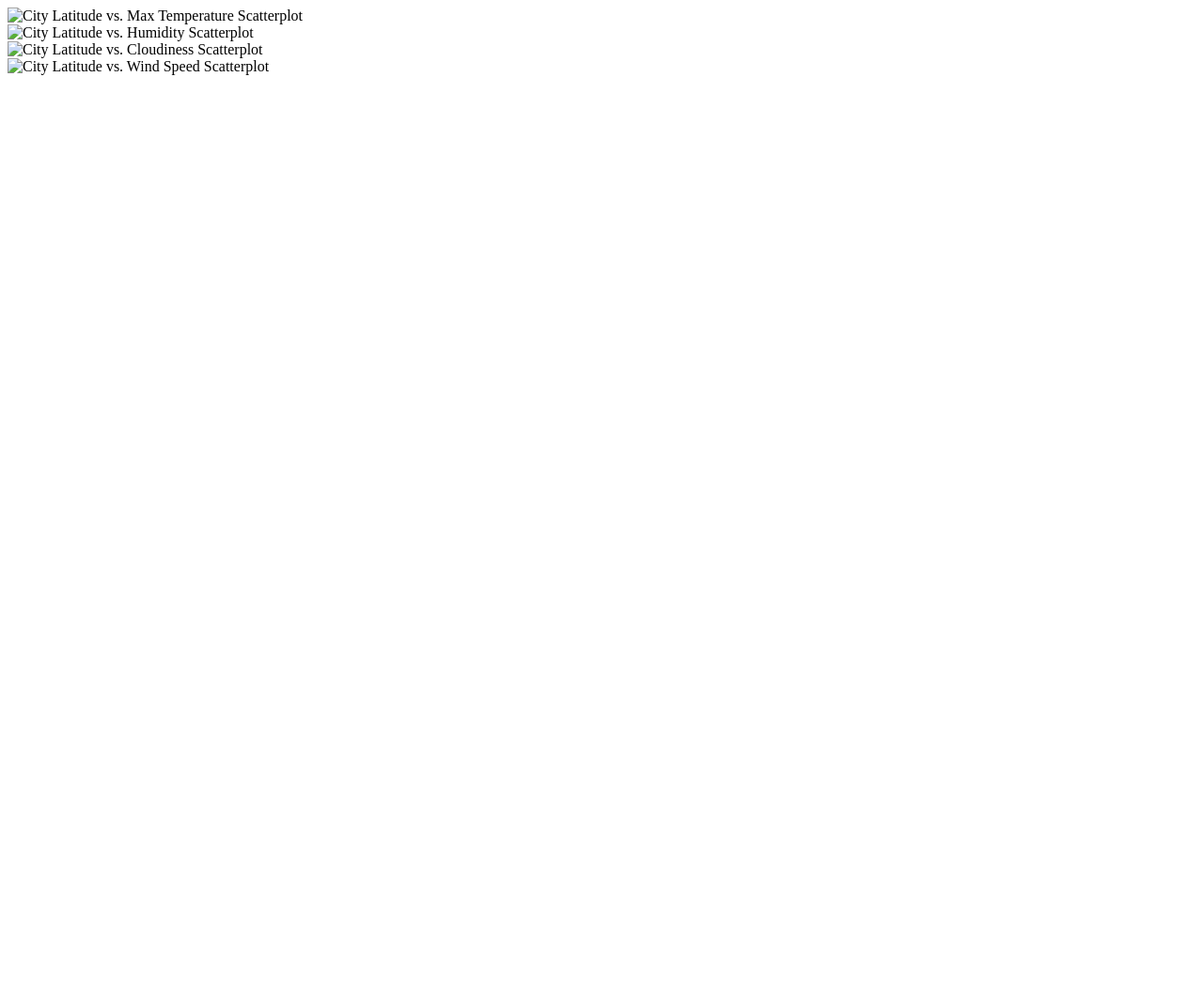
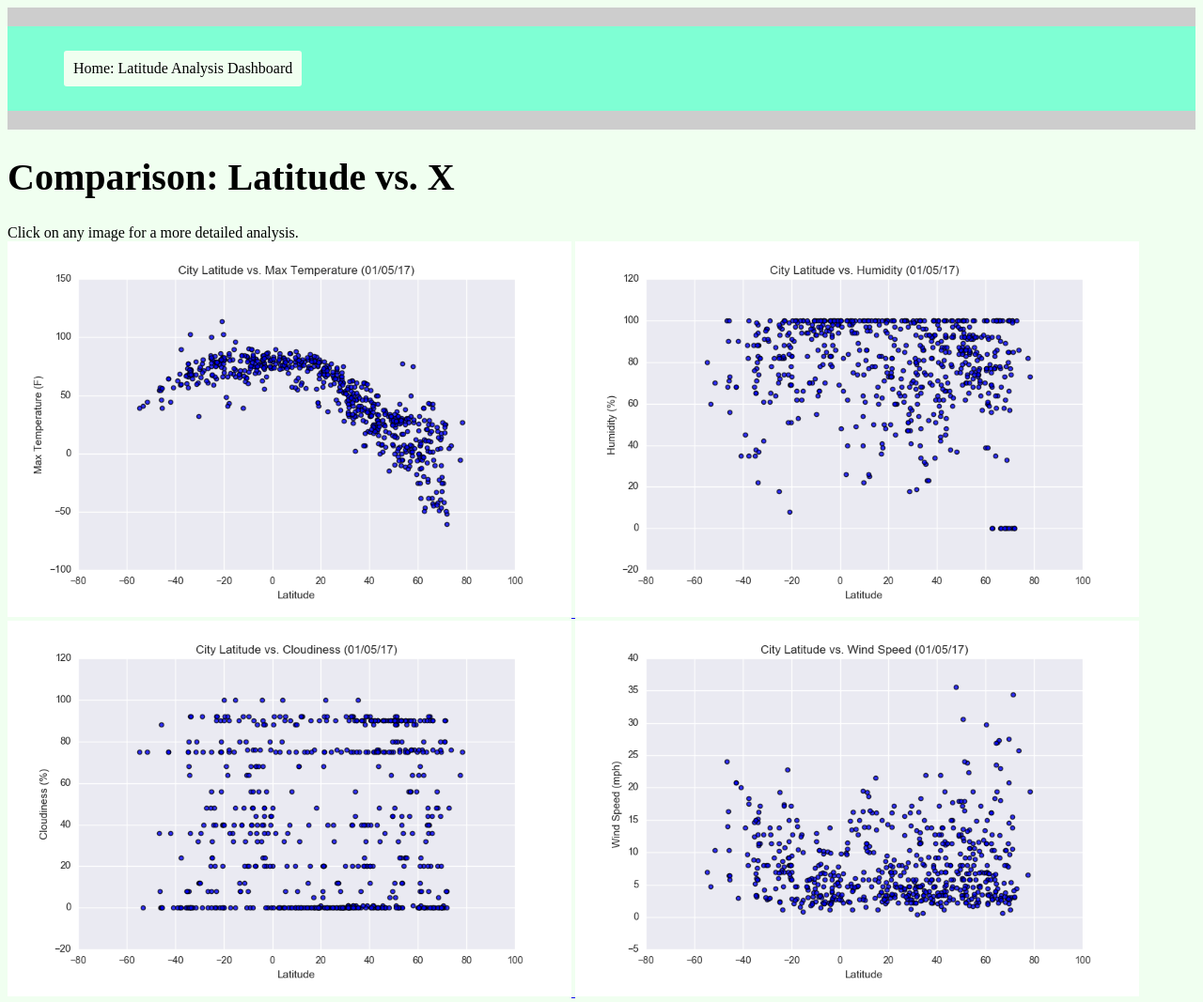
Before and after one commit to smithc6136/Web-Design-Challenge, a plain HTML site: page WebVisualizations/Comparisons.html in a window 1280 px wide. Shown: the whole page at 94% size. Before the commit the page ends 800 px from the top, so only its background shows below. Drawn offline with Linux system fonts and the light colour scheme.

Commit message:
Navbar and initial styling

```diff
--- a/WebVisualizations/Comparisons.html
+++ b/WebVisualizations/Comparisons.html
@@ -4,19 +4,35 @@
 
 <head>
     <meta charset="UTF-8">
-    <!-- Title not showing up... -->
     <title>Comparison of Scatterplots</title>
+    <link rel="stylesheet" href="LatitudeStyling.css">
 </head>
 
 
 <body>
-    <img src="Fig1.png" alt="City Latitude vs. Max Temperature Scatterplot" width="300" height="150">
+    <header class="header">
+        <nav class="navbar">
+            <ul>
+                <li><a href="LatitudeAnalysisDashboard.html">Home: Latitude Analysis Dashboard</a></li>
+            </ul>
+        </nav>
+    </header>
+    <h1>Comparison: Latitude vs. X</h1>
+    Click on any image for a more detailed analysis.
     <br>
-    <img src="Fig2.png" alt="City Latitude vs. Humidity Scatterplot" width="300" height="150">
+    <a href="VisualizationTemp.html">
+    <img title="vs. Max Temp" src="assets/Fig1.png" alt="City Latitude vs. Max Temperature Scatterplot" width="600" height=400">
+    </a>
+    <a href="VisualizationHumidity.html">
+    <img title="vs. Humidity" src="assets/Fig2.png" alt="City Latitude vs. Humidity Scatterplot" width="600" height="400">
+    </a>
     <br>
-    <img src="Fig3.png" alt="City Latitude vs. Cloudiness Scatterplot" width="300" height="150">
-    <br>
-    <img src="Fig4.png" alt="City Latitude vs. Wind Speed Scatterplot" width="300" height="150">
+    <a href="VisualizationCloudiness.html">
+    <img title="vs. Cloudiness" src="assets/Fig3.png" alt="City Latitude vs. Cloudiness Scatterplot" width="600" height="400">
+    </a>
+    <a href="VisualizationWindSpeed.html">
+    <img title="vs. Wind Speed" src="assets/Fig4.png" alt="City Latitude vs. Wind Speed Scatterplot" width="600" height="400">
+    </a>
 </body>
 
 
--- /dev/null
+++ b/WebVisualizations/LatitudeStyling.css
@@ -0,0 +1,40 @@
+/* Giving the body the specified background color, adding font sizes for the h1 and h3 elements we'll be using */
+body {
+    background: honeydew;
+  }
+
+  h1 {
+    font-size: 40px;
+  }
+
+
+/* Giving our navbar some padding and a background color */
+.navbar {
+    padding: 10px;
+    background: #7FFFD4;
+  }
+
+/* Making our navbar li's inline-block elements this makes it so we can have multiple on the same line. Floats could have been used too */
+.navbar li {
+    display: inline-block;
+    padding: 10px;
+    margin-right: 10px;
+    margin-left: 10px;
+    cursor: pointer;
+    background: honeydew;
+    border-radius: 3px;
+  }
+
+/* Getting rid of the default link styles here */
+.navbar li a {
+    color: #000;
+    text-decoration: none;
+  }
+
+/* Styling the header, giving it a height, a background color, and some top padding */
+.header {
+    height:90px;
+    padding-top: 20px;
+    padding-bottom: 20px;
+    background: #cdcdcd;
+  }
--- /dev/null
+++ b/WebVisualizations/Visualization.css
@@ -0,0 +1,40 @@
+/* Giving the body the specified background color, adding font sizes for the h1 and h3 elements we'll be using */
+body {
+    background: honeydew;
+  }
+
+  h1 {
+    font-size: 40px;
+  }
+
+
+/* Giving our navbar some padding and a background color */
+.navbar {
+    padding: 10px;
+    background: #7FFFD4;
+  }
+
+/* Making our navbar li's inline-block elements this makes it so we can have multiple on the same line. Floats could have been used too */
+.navbar li {
+    display: inline-block;
+    padding: 10px;
+    margin-right: 10px;
+    margin-left: 10px;
+    cursor: pointer;
+    background: honeydew;
+    border-radius: 3px;
+  }
+
+/* Getting rid of the default link styles here */
+.navbar li a {
+    color: #000;
+    text-decoration: none;
+  }
+
+/* Styling the header, giving it a height, a background color, and some top padding */
+.header {
+    height:90px;
+    padding-top: 20px;
+    padding-bottom: 20px;
+    background: #cdcdcd;
+  }
--- /dev/null
+++ b/WebVisualizations/dashboard.css
@@ -0,0 +1,39 @@
+/* Giving the body the specified background color, adding font sizes for the h1 and h3 elements we'll be using */
+body {
+    background: honeydew;
+  }
+
+  h1 {
+    font-size: 40px;
+  }
+
+/* Giving our navbar some padding and a background color */
+.navbar {
+    padding: 10px;
+    background: #7FFFD4;
+  }
+
+  /* Making our navbar li's inline-block elements this makes it so we can have multiple on the same line. Floats could have been used too */
+  .navbar li {
+    display: inline-block;
+    padding: 10px;
+    margin-right: 10px;
+    margin-left: 10px;
+    cursor: pointer;
+    background: honeydew;
+    border-radius: 3px;
+  }
+
+  /* Getting rid of the default link styles here */
+  .navbar li a {
+    color: #000;
+    text-decoration: none;
+  }
+
+/* Styling the header, giving it a height, a background color, and some top padding */
+.header {
+    height:90px;
+    padding-top: 20px;
+    padding-bottom: 20px;
+    background: #cdcdcd;
+  }
```
Also changed, not shown: WebVisualizations/Data.html (+26 -0 lines), WebVisualizations/LatitudeAnalysisDashboard.html (+13 -6 lines), WebVisualizations/VisualizationCloudiness.html (+11 -3 lines), WebVisualizations/VisualizationHumidity.html (+11 -3 lines), WebVisualizations/VisualizationTemp.html (+11 -2 lines), WebVisualizations/VisualizationWindSpeed.html (+11 -3 lines), 1 other file.
